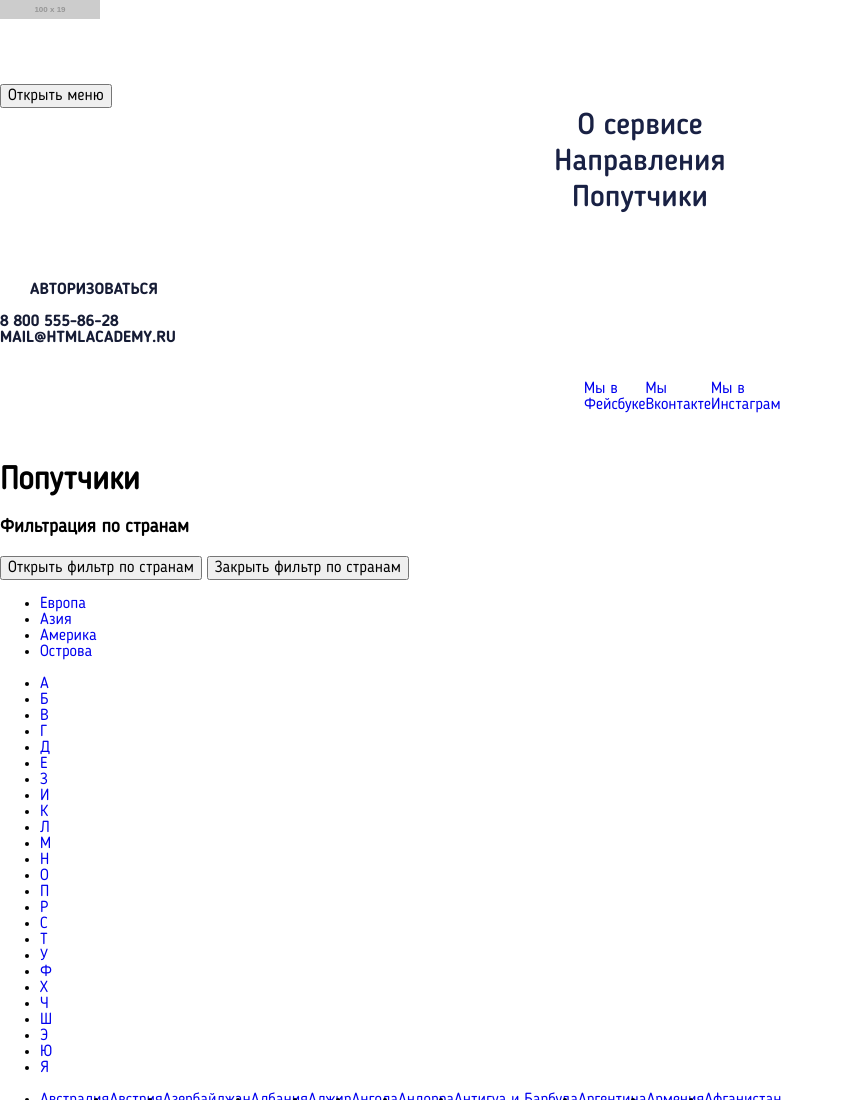
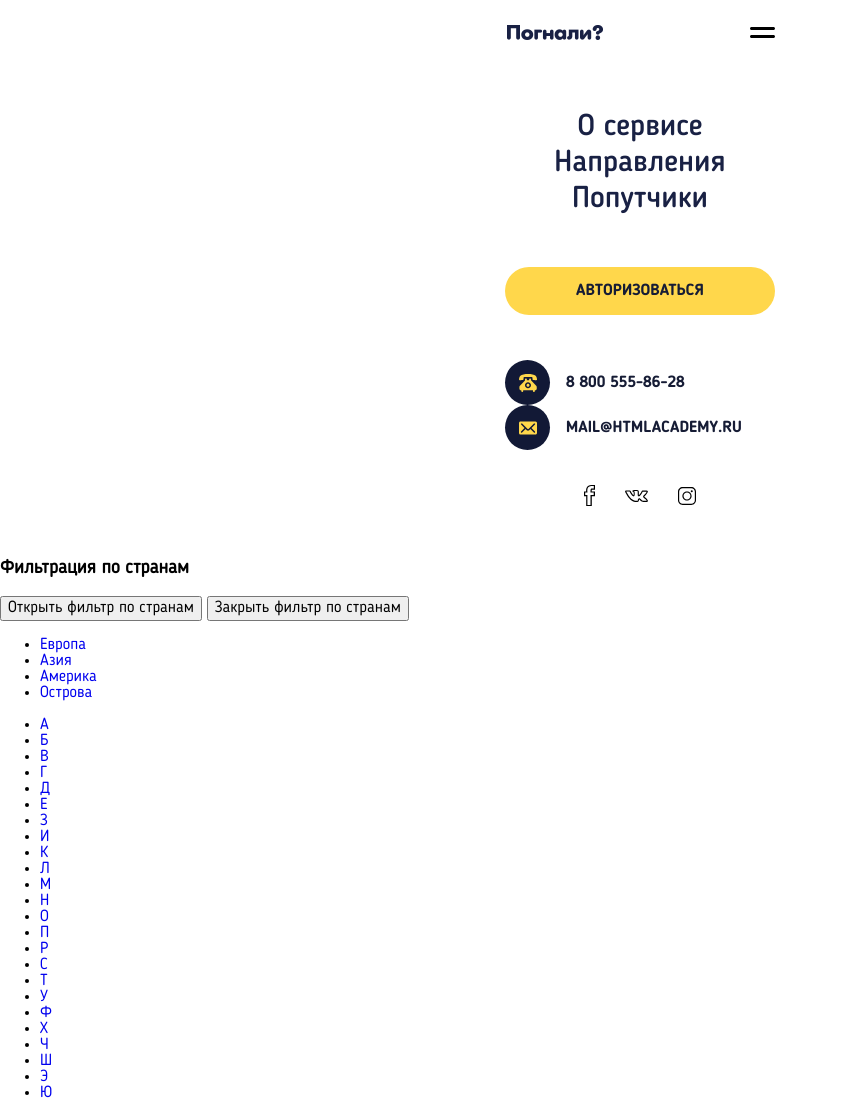
Before and after one commit to GolubkovN/1175037-pognali-19, a website: page source/travelers.html in a window 1280 px wide. Shown: the top 1100 px of the page, without its empty margins (0-843 px from the left). Drawn offline with nearby package versions, Linux system fonts and the light colour scheme; files that its build step writes are made by us from their sources; placeholder pictures from the web are drawn by us.

Commit message:
изменяет список контактов в шапке

```diff
--- a/source/travelers.html
+++ b/source/travelers.html
@@ -8,48 +8,81 @@
 </head>
 <body>
   <header class="header">
-    <div class="header__logo">
-      <img src="https://via.placeholder.com/100x19" class="header__logo-pic">
+    <div class="header__inner">
+      <div class="header__top">
+        <a href="./index.html" class="header__logo">
+          <img src="./img/logo-mobile-blue@1x.png" class="header__logo-pic">
+        </a>
+        <button class="header__toggle open-menu" type="button" aria-label="открыть меню">
+          <svg xmlns="http://www.w3.org/2000/svg" viewBox="0 0 25 11" class="main-nav__icon" width="25" height="11">
+            <path d="M1.5 3h22c.8 0 1.5-.7 1.5-1.5S24.3 0 23.5 0h-22C.7 0 0 .7 0 1.5S.7 3 1.5 3zM23.5 8h-22C.7 8 0 8.7 0 9.5S.7 11 1.5 11h22c.8 0 1.5-.7 1.5-1.5S24.3 8 23.5 8z"/>
+          </svg>
+        </button>
       </div>
       <nav class="main-nav">
-      <button class="main-nav__toggle" type="button">Открыть меню</button>
         <div class="main-nav__wrapper">
           <ul class="main-nav__list site-list">
             <li class="site-list__item">
-            <a href="about.html" class="site-list__link">О сервисе</a>
+              <a href="#" class="site-list__link">О сервисе</a>
             </li>
             <li class="site-list__item">
-            <a href="direction.html" class="site-list__link">Направления</a>
+              <a href="#" class="site-list__link">Направления</a>
             </li>
             <li class="site-list__item">
-            <a href="#" class="site-list__link">Попутчики</a>
+              <a href="travelers.html" class="site-list__link">Попутчики</a>
             </li>
           </ul><!--/.site-list-->
           <ul class="main-nav__list user-menu">
-          <li class="user-menu__item">
-            <a href="form.html" class="user-menu__link user-menu__link--login">Авторизоваться</a>
+            <li class="user-menu__item user-menu__item--login">
+              <a href="form.html" class="button user-menu__link user-menu__link--login user-menu__link--login-menu" aria-label="для авторизации нажмите сюда">Авторизоваться</a>
             </li>
             <li class="user-menu__item">
-            <a href="tel:88005558628" class="user-menu__link user-menu__link--phone">8 800 555-86-28</a>
+              <a href="tel:88005558628" class="user-menu__link user-menu__link">
+                <div class="user-menu__icon">
+                  <svg xmlns="http://www.w3.org/2000/svg" viewBox="0 0 36 36"  width="18" height="18">
+                    <path d="M18 0C11.6 0 5.2 1.1 2.8 3.4.9 5.3.2 8.7 0 10.8v.3c0 .8.7 1.5 1.5 1.5.1 0 3.7-.3 5.9-.5h.2c.8 0 1.5-.7 1.5-1.5v-3C9 6.7 9.7 6 10.7 6h14.7c.8 0 1.6.7 1.6 1.7v3c0 .8.7 1.5 1.5 1.5h.2c2.2.2 5.8.5 5.9.5.8 0 1.5-.7 1.5-1.5v-.3c-.2-2.1-.9-5.5-2.8-7.4C30.8 1.1 24.4 0 18 0zm0 19.5c-1.7 0-3 1.3-3 3s1.3 3 3 3 3-1.3 3-3-1.3-3-3-3zm-2.3-6.8v-1.9c0-1-.8-1.9-1.9-1.9s-1.8.9-1.8 2v1.9L1.9 23.6c-.7.7-1.1 1.6-1.1 2.7v3c0 1.7 1.3 3 3 3h.8v1.9c0 1 .8 1.9 1.9 1.9s1.9-.8 1.9-1.9v-1.9h19.5v1.9a1.9 1.9 0 103.8 0v-1.9h.8c1.7 0 3-1.3 3-3v-3c0-1.1-.4-2-1.1-2.7L24 12.7v-1.9c0-1-.8-1.9-1.9-1.9s-1.9.8-1.9 1.9v1.9h-4.5zm2.3 3.8c3.3 0 6 2.7 6 6s-2.7 6-6 6-6-2.7-6-6 2.7-6 6-6z" fill="#ffd74b">
+                  </svg>
+                </div>
+                <span class="user-menu__phone">8 800 555-86-28</span>
+              </a>
             </li>
             <li class="user-menu__item">
-            <a href="mailto:mail@htmlacademy.ru" class="user-menu__link user-menu__link--mail">Mail@htmlacademy.ru</a>
+              <a href="mailto:mail@htmlacademy.ru" class="user-menu__link">
+                <div class="user-menu__icon">
+                  <svg xmlns="http://www.w3.org/2000/svg" viewBox="0 0 36 26"  width="18" height="18">
+                    <path d="M0 23a3 3 0 003 3h30c1.7 0 3-1.3 3-3V3a3 3 0 00-3-3H3C1.3 0 0 1.3 0 3v20zm11-10L4.2 6.2c-.6-.6-.6-1.5 0-2 .6-.6 1.5-.6 2.1 0l11 10.9c.4.4 1.2.4 1.6 0l11-10.9c.6-.6 1.5-.6 2.1 0 .6.6.6 1.5 0 2L25 13l6.9 6.8c.6.6.6 1.5 0 2-.6.6-1.5.6-2.1 0L22.9 15s-2.1 2.2-2.5 2.5c-.6.6-1.4 1-2.4 1-.9 0-1.8-.4-2.4-1L13.1 15l-6.9 6.8c-.6.6-1.5.6-2.1 0-.6-.6-.6-1.5 0-2L11 13z" fill="#ffd74b"/>
+                  </svg>
+                </div>
+                <span class="user-menu__phone">Mail@htmlacademy.ru</span>
+              </a>
             </li>
           </ul><!--/.user-menu-->
           <ul class="main-nav__list social-list">
             <li class="social-list__item">
-            <a class="social-list__link" href="https://www.facebook.com/htmlacademy">Мы в Фейсбуке</a>
+              <a class="social-list__link" href="https://www.facebook.com/htmlacademy" aria-label="Мы в Фейсбуке">
+                <svg xmlns="http://www.w3.org/2000/svg" viewBox="0 0 11 21" width="11" height="21">
+                  <path d="M7.8 21H2.2v-9.8H0V6.4h2.1c-.1-2.2.3-3.8 1.3-4.9C4.2.6 5.5.1 7.1 0H11v4.7H7.9c-.1.2-.2.8-.2 1.7H11v4.8H7.8V21zm-4.4-1.1h3.1v-9.8h3.2V7.5H6.5v-.6c0-1.5 0-2.9.8-3.4l.2-.1h2.3V1.1H7.1c-1.2.1-2.2.5-2.8 1.2-.8.9-1.1 2.5-.9 4.6l.1.6H1.2v2.6h2.2v9.8z"/>
+                </svg>
+              </a>
             </li>
             <li class="social-list__item">
-            <a class="social-list__link" href="https://vk.com/htmlacademy">Мы Вконтакте</a>
+              <a class="social-list__link" href="https://vk.com/htmlacademy" aria-label="Мы Вконтакте">
+                <svg xmlns="http://www.w3.org/2000/svg" viewBox="0 0 30 15.8" width="23" height="12">
+                  <path d="M23.9 15.8c-.4 0-1.2-.1-2.1-.6-.6-.4-1.2-1-1.8-1.5-.4-.4-1.2-1.2-1.4-1.2-.3.1-.5.9-.5 1.6 0 .1 0 .8-.5 1.2-.4.4-1.1.5-1.2.5h-1.9c-1 0-4.4-.2-7.4-3C3.4 9.4.3 3 .1 2.7 0 2.2-.1 1.5.3 1.1.7.7 1.4.6 1.7.6H5.9c.1 0 .6.1 1 .3.4.2.6.7.6.7S8.1 3 9 4.3c1.3 2 1.9 2.5 2.1 2.6.2-.4.3-1.7.2-2.9 0-.5-.1-1.1-.3-1.3-.1-.1-.4-.3-.8-.3l-.7-.6c-.1-.7.6-1.2 1.1-1.4.7-.3 1.8-.4 3.1-.4h.7c1.2 0 1.6.1 2.1.2 1.7.4 1.6 1.7 1.6 3.3v2.1c0 .4 0 1 .1 1.3.2-.1.9-.7 2.1-2.5.8-1.2 1.4-2.5 1.5-2.8.2-.4.6-.9 1.6-.9h4.7c1 0 1.6.3 1.8.9.3.6.2 1.7-2.4 4.6-.4.4-.7.8-1 1.1-.6.7-1.2 1.4-1.2 1.6.1.1.7.6 1.3 1.1 1.5 1.2 2.5 2.3 3 3.1.5.8.4 1.3.3 1.7-.4.9-1.6 1-1.9 1h-4.1zm-5.3-4.9c.9 0 1.7.8 2.5 1.6.5.5 1 1 1.5 1.3.7.4 1.3.4 1.4.4h3.9c.2 0 .4-.1.5-.1 0 0 0-.1-.1-.2-.4-.7-1.4-1.7-2.7-2.7-1.2-1-1.8-1.5-1.9-2.2-.1-.8.5-1.4 1.6-2.7.3-.3.6-.7 1-1.1 1.6-1.8 2-2.6 2.1-3H23.1c-.2.4-.8 1.8-1.6 3-1.9 2.8-2.8 3.2-3.4 3.2-.2 0-.4 0-.6-.1-1-.6-1-1.8-.9-2.8v-.4-1.7c.1-1.7 0-1.7-.4-1.8-.4-.1-.7-.1-1.9-.2h-.7c-.6 0-1.3 0-1.9.1l.3.3c.6.7.6 2 .6 2.2.1 1.6.1 3.8-1 4.3-.2.1-.4.1-.6.1-.9 0-1.9-.9-3.4-3.3-.8-1.2-1.5-2.7-1.5-2.8L6 2.2c-.1 0-.2-.1-.3-.1h-4-.1c.6 1.2 3.4 6.6 6.5 9.5 2.7 2.5 5.8 2.6 6.4 2.6h1.9s.2-.1.3-.1V14c0-.3 0-2.6 1.6-3 .1-.1.2-.1.3-.1z"/>
+                </svg>
+              </a>
             </li>
             <li class="social-list__item">
-            <a class="social-list__link" href="https://www.instagram.com/htmlacademy">Мы в Инстаграм</a>
+              <a class="social-list__link" href="https://www.instagram.com/htmlacademy" aria-label="Мы в Инстаграм">
+                <svg version="1.1" id="Layer_1" xmlns="http://www.w3.org/2000/svg" x="0" y="0" viewBox="0 0 23 23" xml:space="preserve" width="18" height="18">
+                  <path class="st0" d="M17 1.5c2.5 0 4.5 2 4.5 4.5v11c0 2.5-2 4.5-4.5 4.5H6c-2.5 0-4.5-2-4.5-4.5V6c0-2.5 2-4.5 4.5-4.5h11M17 0H6C2.7 0 0 2.7 0 6v11c0 3.3 2.7 6 6 6h11c3.3 0 6-2.7 6-6V6c0-3.3-2.7-6-6-6z"/><path class="st0" d="M11.5 7.1c2.4 0 4.4 2 4.4 4.4 0 2.4-2 4.4-4.4 4.4-2.4 0-4.4-2-4.4-4.4 0-2.4 2-4.4 4.4-4.4m0-1.5c-3.3 0-5.9 2.7-5.9 5.9s2.7 5.9 5.9 5.9 5.9-2.7 5.9-5.9-2.6-5.9-5.9-5.9z"/><circle class="st0" cx="17.6" cy="5.4" r="1.3"/>
+                </svg>
+              </a>
             </li>
           </ul><!--/.social-list-->
         </div>
       </nav>
-    <h1 class="header__title page-title">Попутчики</h1>
+    </div>
   </header>
   <main>
     <div class="countries-filter">
```
Also changed, not shown: source/directions.html (+2 -2 lines). Lines whose indentation alone changed are shown as unchanged.
